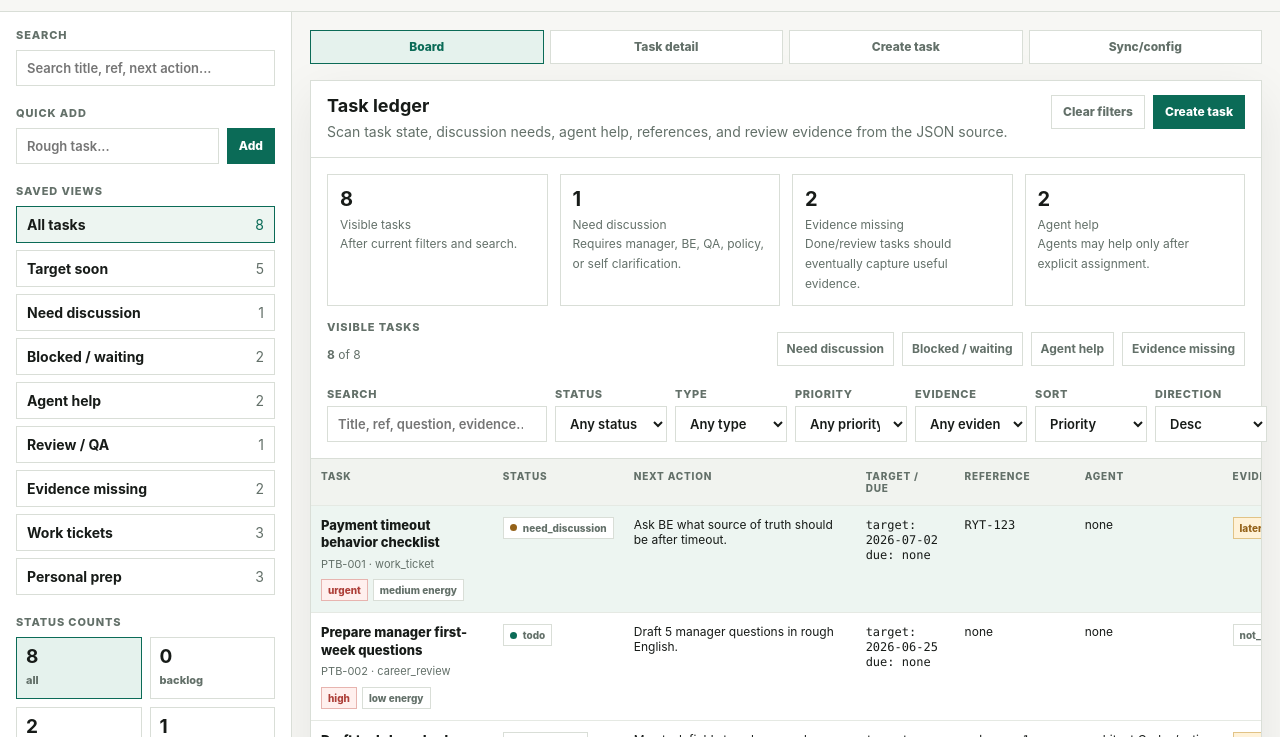
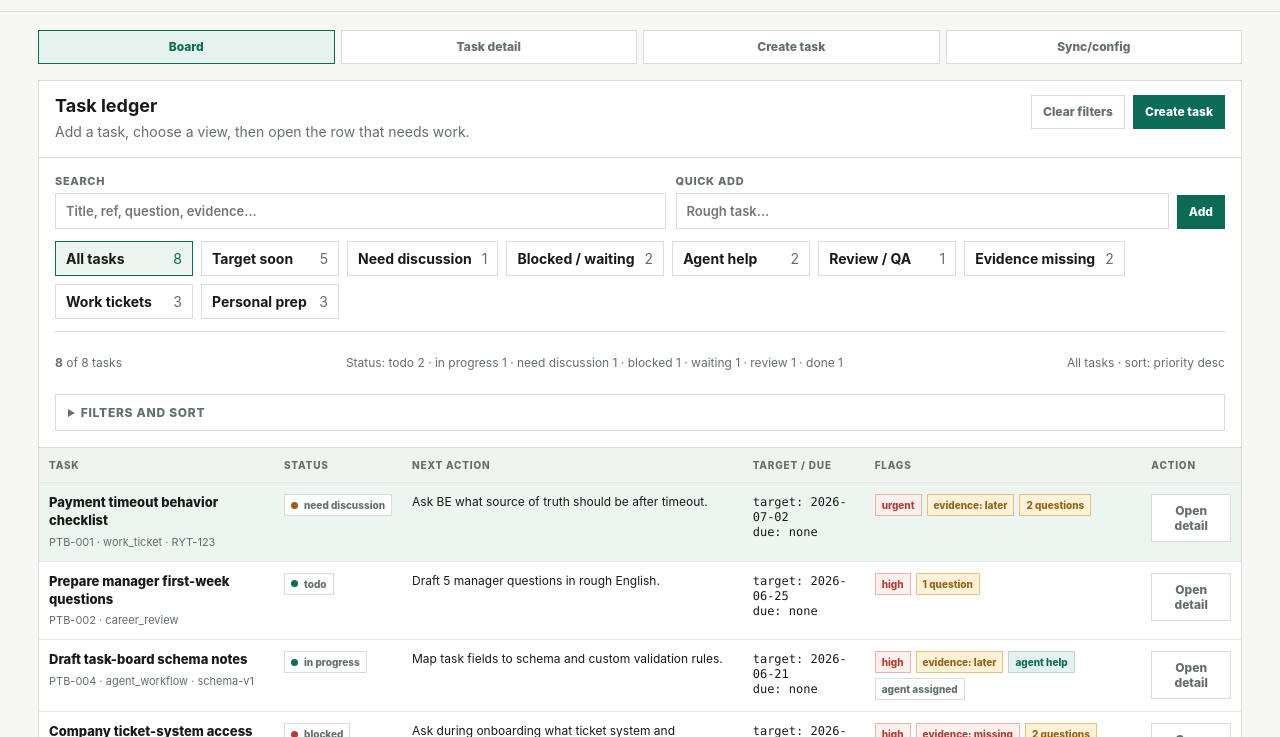
Before and after one commit to desmond9986/Personal-Task-Board, a website: page index.html in a window 1280 px wide. Shown: the part 63-800 px from the top of the page. Drawn offline with Linux system fonts and the light colour scheme.

Commit message:
Simplify task board dashboard UX

```diff
--- a/app.js
+++ b/app.js
@@ -208,6 +208,11 @@
       .join(", ");
   }
 
+  function primaryRefText(task) {
+    const ref = (task.externalRefs || []).find((item) => item.id || item.label || item.url);
+    return ref ? ref.id || ref.label || ref.url : "";
+  }
+
   function taskAgentsText(task) {
     return (task.agents || [])
       .map((agent) => `${agent.role}:${agent.name}${agent.status ? `/${agent.status}` : ""}`)
@@ -363,24 +368,41 @@
 
   function renderSidebar() {
     const tasks = getTasks();
-    $("#quickFilters").innerHTML = config.views
+    const quickFilters = $("#quickFilters");
+    if (quickFilters) {
+      quickFilters.innerHTML = config.views
         .map((view) => {
           const count = tasks.filter((task) => taskMatchesView(task, view.id)).length;
           return `<button class="view-button ${state.quick === view.id ? "active" : ""}" type="button" data-quick="${escapeHtml(view.id)}"><strong>${escapeHtml(view.label)}</strong><span>${count}</span></button>`;
         })
         .join("");
+    }
 
-    $("#inlineQuickFilters").innerHTML = config.views
+    const inlineQuickFilters = $("#inlineQuickFilters");
+    if (inlineQuickFilters) {
+      inlineQuickFilters.innerHTML = config.views
         .filter((view) => ["need-discussion", "blocked-waiting", "agent-help", "evidence-missing"].includes(view.id))
         .map((view) => `<button class="pill ${state.quick === view.id ? "active" : ""}" type="button" data-quick="${escapeHtml(view.id)}">${escapeHtml(view.label)}</button>`)
         .join("");
+    }
 
     const statusCounts = Object.fromEntries(config.options.statuses.map((status) => [status, 0]));
     tasks.forEach((task) => {
       statusCounts[task.status] = (statusCounts[task.status] || 0) + 1;
     });
 
-    $("#statusCounts").innerHTML = [
+    const statusSummary = $("#statusSummary");
+    if (statusSummary) {
+      const nonZeroCounts = config.options.statuses
+        .map((status) => [statusLabel(status), statusCounts[status] || 0])
+        .filter(([, count]) => count > 0)
+        .map(([label, count]) => `${label} ${count}`);
+      statusSummary.textContent = nonZeroCounts.length ? `Status: ${nonZeroCounts.join(" · ")}` : "Status: no tasks";
+    }
+
+    const statusCountsPanel = $("#statusCounts");
+    if (statusCountsPanel) {
+      statusCountsPanel.innerHTML = [
         ["all", tasks.length],
         ...config.options.statuses.map((status) => [status, statusCounts[status] || 0])
       ]
@@ -389,6 +411,7 @@
           return `<button class="state-card ${active ? "active" : ""}" type="button" data-status-count="${escapeHtml(status)}"><strong>${count}</strong><span>${escapeHtml(statusLabel(status))}</span></button>`;
         })
         .join("");
+    }
 
     const view = config.views.find((item) => item.id === state.quick);
     const filterParts = [view?.label || "All tasks"];
@@ -397,16 +420,19 @@
     });
     if (state.query) filterParts.push(`search: "${state.query}"`);
     filterParts.push(`sort: ${state.sortBy} ${state.sortDirection}`);
-    $("#filterSummary").textContent = filterParts.join(" · ");
+    const filterSummary = $("#filterSummary");
+    if (filterSummary) filterSummary.textContent = filterParts.join(" · ");
   }
 
   function renderSummary(filtered) {
+    const summaryCards = $("#summaryCards");
+    if (!summaryCards) return;
     const tasks = getTasks();
     const needDiscussion = tasks.filter((task) => task.status === "need_discussion").length;
     const missingEvidence = tasks.filter((task) => task.evidence?.state === "missing").length;
     const agentHelp = tasks.filter((task) => task.agentHelp?.wanted).length;
 
-    $("#summaryCards").innerHTML = [
+    summaryCards.innerHTML = [
       ["Visible tasks", filtered.length, "After current filters and search."],
       ["Need discussion", needDiscussion, "Requires manager, BE, QA, policy, or self clarification."],
       ["Evidence missing", missingEvidence, "Done/review tasks should eventually capture useful evidence."],
@@ -416,17 +442,19 @@
       .join("");
   }
 
-  function refsHtml(refs = []) {
-    if (!refs.length) return "none";
-    return refs
-      .map((ref) => {
-        const label = escapeHtml(ref.id || ref.label || ref.url || "ref");
-        if (ref.url && /^https?:\/\//.test(ref.url)) {
-          return `<a class="mono" href="${escapeHtml(ref.url)}" target="_blank" rel="noreferrer">${label}</a>`;
-        }
-        return `<span class="mono">${label}</span>`;
-      })
-      .join("<br />");
+  function flagsHtml(task) {
+    const agents = taskAgentsText(task);
+    const questionCount = task.questions?.length || 0;
+    const evidenceState = task.evidence?.state || "missing";
+    return [
+      ["urgent", "high"].includes(task.priority) ? `<span class="chip ${chipClass(task.priority)}">${escapeHtml(task.priority)}</span>` : "",
+      ["missing", "later"].includes(evidenceState) ? `<span class="chip ${chipClass(evidenceState)}">evidence: ${escapeHtml(evidenceState)}</span>` : "",
+      task.agentHelp?.wanted ? '<span class="chip good">agent help</span>' : "",
+      agents ? `<span class="chip" title="${escapeHtml(agents)}">agent assigned</span>` : "",
+      questionCount ? `<span class="chip warn">${questionCount} question${questionCount === 1 ? "" : "s"}</span>` : ""
+    ]
+      .filter(Boolean)
+      .join("") || '<span class="empty-flags">none</span>';
   }
 
   function renderTable(filtered) {
@@ -437,24 +465,17 @@
     $("#taskRows").innerHTML = filtered
       .map((task) => {
         const selected = task.id === state.selectedId ? "selected" : "";
-        const agents = task.agents?.length ? taskAgentsText(task) : "none";
+        const primaryRef = primaryRefText(task);
         return `
           <tr class="${selected}" data-task-row="${escapeHtml(task.id)}">
             <td>
               <p class="task-title">${escapeHtml(task.title)}</p>
-              <div class="task-sub">${escapeHtml(task.id)} · ${escapeHtml(task.type)}</div>
-              <div class="chips">
-                <span class="chip ${chipClass(task.priority)}">${escapeHtml(task.priority)}</span>
-                <span class="chip">${escapeHtml(task.energy)} energy</span>
-                ${task.agentHelp?.wanted ? '<span class="chip good">agent help</span>' : ""}
-              </div>
+              <div class="task-sub">${escapeHtml(task.id)} · ${escapeHtml(task.type)}${primaryRef ? ` · ${escapeHtml(primaryRef)}` : ""}</div>
             </td>
-            <td><span class="status"><span class="dot ${escapeHtml(task.status)}"></span>${escapeHtml(task.status)}</span></td>
+            <td><span class="status"><span class="dot ${escapeHtml(task.status)}"></span>${escapeHtml(statusLabel(task.status))}</span></td>
             <td>${escapeHtml(nextActionLabel(task))}</td>
             <td><span class="mono">${escapeHtml(targetDueLabel(task)).replaceAll("\n", "<br />")}</span></td>
-            <td>${refsHtml(task.externalRefs)}</td>
-            <td>${escapeHtml(agents)}</td>
-            <td><span class="chip ${chipClass(task.evidence?.state)}">${escapeHtml(task.evidence?.state || "missing")}</span></td>
+            <td><div class="chips compact">${flagsHtml(task)}</div></td>
             <td><button class="btn" type="button" data-open-detail="${escapeHtml(task.id)}">Open detail</button></td>
           </tr>
         `;
@@ -466,23 +487,20 @@
   function renderMobileCards(filtered) {
     $("#mobileTaskCards").innerHTML = filtered
       .map((task) => {
-        const agents = task.agents?.length ? taskAgentsText(task) : "none";
+        const primaryRef = primaryRefText(task);
         return `
           <article class="mobile-task-card" data-task-row="${escapeHtml(task.id)}">
             <p class="task-title">${escapeHtml(task.title)}</p>
-            <div class="task-sub">${escapeHtml(task.id)} · ${escapeHtml(task.type)}</div>
+            <div class="task-sub">${escapeHtml(task.id)} · ${escapeHtml(task.type)}${primaryRef ? ` · ${escapeHtml(primaryRef)}` : ""}</div>
             <div class="chips">
-              <span class="status"><span class="dot ${escapeHtml(task.status)}"></span>${escapeHtml(task.status)}</span>
+              <span class="status"><span class="dot ${escapeHtml(task.status)}"></span>${escapeHtml(statusLabel(task.status))}</span>
               <span class="chip ${chipClass(task.priority)}">${escapeHtml(task.priority)}</span>
               <span class="chip ${chipClass(task.evidence?.state)}">${escapeHtml(task.evidence?.state || "missing")}</span>
               ${task.agentHelp?.wanted ? '<span class="chip good">agent help</span>' : ""}
             </div>
             <div class="mobile-task-meta">
               <div><strong>Next:</strong> ${escapeHtml(nextActionLabel(task))}</div>
-              <div><strong>Target:</strong> <span class="mono">${escapeHtml(task.targetDate || "none")}</span></div>
-              <div><strong>Due:</strong> <span class="mono">${escapeHtml(task.dueDate || "none")}</span></div>
-              <div><strong>Ref:</strong> ${escapeHtml(taskRefsText(task) || "none")}</div>
-              <div><strong>Agent:</strong> ${escapeHtml(agents)}</div>
+              <div><strong>Date:</strong> <span class="mono">${escapeHtml(task.targetDate || "none")}</span> target · <span class="mono">${escapeHtml(task.dueDate || "none")}</span> due</div>
             </div>
             <div class="btn-row" style="margin-top: 10px;">
               <button class="btn" type="button" data-open-detail="${escapeHtml(task.id)}">Open detail</button>
--- a/index.html
+++ b/index.html
@@ -26,41 +26,6 @@
     </header>
 
     <div class="app">
-      <aside class="sidebar">
-        <div class="sidebar-block">
-          <p class="section-label">Search</p>
-          <input id="taskSearch" class="input" data-search-input type="search" placeholder="Search title, ref, next action..." />
-        </div>
-
-        <div class="sidebar-block">
-          <p class="section-label">Quick add</p>
-          <div class="quick-add">
-            <input id="quickAddInput" class="input" type="text" placeholder="Rough task..." />
-            <button class="btn primary" type="button" data-action="quick-add">Add</button>
-          </div>
-        </div>
-
-        <div class="sidebar-block">
-          <p class="section-label">Saved views</p>
-          <div class="saved-views" id="quickFilters"></div>
-        </div>
-
-        <div class="sidebar-block">
-          <p class="section-label">Status counts</p>
-          <div class="state-grid" id="statusCounts"></div>
-        </div>
-
-        <div class="sidebar-block">
-          <p class="section-label">Current filter</p>
-          <p class="meta-line" id="filterSummary">All tasks</p>
-        </div>
-
-        <div class="sidebar-block">
-          <p class="section-label">Guardrails</p>
-          <p class="meta-line">Agents cannot self-assign. External ticket sync is config-gated and still needs an explicit current-session command.</p>
-        </div>
-      </aside>
-
       <main class="workspace">
         <nav class="tabs" aria-label="Task board sections">
           <button class="tab active" type="button" data-route-button="board">Board</button>
@@ -74,7 +39,7 @@
             <div class="panel-head">
               <div>
                 <h2 class="panel-title">Task ledger</h2>
-                <p class="panel-copy">Scan task state, discussion needs, agent help, references, and review evidence from the JSON source.</p>
+                <p class="panel-copy">Add a task, choose a view, then open the row that needs work.</p>
               </div>
               <div class="btn-row">
                 <button class="btn" type="button" data-action="clear-filters">Clear filters</button>
@@ -83,19 +48,28 @@
             </div>
 
             <div class="panel-body">
-              <div class="summary-grid" id="summaryCards"></div>
-              <div class="filter-row" style="margin-top: 14px;">
-                <div>
-                  <p class="section-label">Visible tasks</p>
-                  <p class="meta-line"><strong id="visibleCount">0</strong> of <span id="totalCount">0</span></p>
-                </div>
-                <div class="btn-row" id="inlineQuickFilters"></div>
-              </div>
-              <div class="filter-grid">
+              <div class="workbar">
                 <label>
                   Search
                   <input id="boardSearch" class="input" data-search-input type="search" placeholder="Title, ref, question, evidence..." />
                 </label>
+                <div class="quick-add-main">
+                  <label>
+                    Quick add
+                    <input id="quickAddInput" class="input" type="text" placeholder="Rough task..." />
+                  </label>
+                  <button class="btn primary" type="button" data-action="quick-add">Add</button>
+                </div>
+              </div>
+              <div class="view-strip" id="quickFilters"></div>
+              <div class="board-meta-row">
+                <p class="meta-line"><strong id="visibleCount">0</strong> of <span id="totalCount">0</span> tasks</p>
+                <p class="meta-line" id="statusSummary">No status counts yet</p>
+                <p class="meta-line" id="filterSummary">All tasks</p>
+              </div>
+              <details class="advanced-filters">
+                <summary>Filters and sort</summary>
+                <div class="filter-grid">
                   <label>
                     Status
                     <select class="select" id="statusFilter"></select>
@@ -131,6 +105,7 @@
                     </select>
                   </label>
                 </div>
+              </details>
             </div>
 
             <div class="table-wrap">
@@ -141,9 +116,7 @@
                     <th>Status</th>
                     <th>Next action</th>
                     <th>Target / due</th>
-                    <th>Reference</th>
-                    <th>Agent</th>
-                    <th>Evidence</th>
+                    <th>Flags</th>
                     <th>Action</th>
                   </tr>
                 </thead>
--- a/style.css
+++ b/style.css
@@ -15,7 +15,7 @@
   --red-soft: #fff0ee;
   --blue: #315f87;
   --blue-soft: #e9f1f8;
-  --shadow: 0 16px 48px rgba(23, 27, 24, 0.08);
+  --shadow: none;
 }
 
 * {
@@ -107,23 +107,13 @@ select {
 }
 
 .app {
-  display: grid;
-  grid-template-columns: 292px minmax(0, 1fr);
   min-height: calc(100vh - 62px);
 }
 
-.sidebar {
-  position: sticky;
-  top: 62px;
-  height: calc(100vh - 62px);
-  overflow: auto;
-  border-right: 1px solid var(--line);
-  background: var(--surface);
-  padding: 16px;
-}
-
 .workspace {
+  width: min(1240px, 100%);
   min-width: 0;
+  margin: 0 auto;
   padding: 18px;
 }
 
@@ -198,6 +188,20 @@ select {
 
 .panel-body {
   padding: 16px;
+}
+
+.workbar {
+  display: grid;
+  grid-template-columns: minmax(260px, 1fr) minmax(260px, 0.9fr);
+  gap: 10px;
+  align-items: end;
+}
+
+.quick-add-main {
+  display: grid;
+  grid-template-columns: minmax(0, 1fr) auto;
+  gap: 8px;
+  align-items: end;
 }
 
 .form-banner {
@@ -289,9 +293,9 @@ select {
 
 .filter-grid {
   display: grid;
-  grid-template-columns: minmax(220px, 1.4fr) repeat(6, minmax(112px, 1fr));
+  grid-template-columns: repeat(6, minmax(112px, 1fr));
   gap: 8px;
-  margin-top: 10px;
+  margin: 0;
 }
 
 .pill {
@@ -336,10 +340,10 @@ select {
   display: flex;
   justify-content: space-between;
   gap: 10px;
-  width: 100%;
+  min-width: 138px;
   border: 1px solid var(--line);
   background: #fff;
-  padding: 9px 10px;
+  padding: 8px 10px;
   color: var(--muted);
   text-align: left;
 }
@@ -367,6 +371,46 @@ select {
   min-width: 0;
 }
 
+.view-strip {
+  display: flex;
+  flex-wrap: wrap;
+  gap: 8px;
+  margin-top: 12px;
+}
+
+.board-meta-row {
+  display: flex;
+  flex-wrap: wrap;
+  gap: 10px;
+  justify-content: space-between;
+  border-top: 1px solid var(--line);
+  margin-top: 12px;
+  padding-top: 10px;
+}
+
+.advanced-filters {
+  border: 1px solid var(--line);
+  background: #fff;
+  margin-top: 10px;
+}
+
+.advanced-filters summary {
+  padding: 10px 12px;
+  color: var(--muted);
+  font-size: 12px;
+  font-weight: 850;
+  letter-spacing: 0.06em;
+  text-transform: uppercase;
+}
+
+.advanced-filters[open] summary {
+  border-bottom: 1px solid var(--line);
+}
+
+.advanced-filters .filter-grid {
+  padding: 12px;
+}
+
 .table-wrap {
   overflow: auto;
   border-top: 1px solid var(--line);
@@ -378,7 +422,7 @@ select {
 
 table {
   width: 100%;
-  min-width: 1080px;
+  min-width: 900px;
   border-collapse: collapse;
 }
 
@@ -449,6 +493,21 @@ tr[data-task-row].selected {
   font-size: 10px;
   font-weight: 800;
   white-space: nowrap;
+}
+
+.chips.compact {
+  margin-top: 0;
+}
+
+.chips.compact .chip {
+  max-width: 150px;
+  overflow: hidden;
+  text-overflow: ellipsis;
+}
+
+.empty-flags {
+  color: var(--muted);
+  font-size: 12px;
 }
 
 .chip.good {
@@ -717,18 +776,11 @@ label {
 }
 
 @media (max-width: 1180px) {
-  .app,
   .detail-main {
     grid-template-columns: 1fr;
   }
 
-  .sidebar {
-    position: static;
-    height: auto;
-    border-right: 0;
-    border-bottom: 1px solid var(--line);
-  }
-
+  .workbar,
   .filter-grid,
   .summary-grid,
   .detail-grid,
@@ -738,19 +790,6 @@ label {
 }
 
 @media (max-width: 720px) {
-  .app {
-    display: flex;
-    flex-direction: column;
-  }
-
-  .workspace {
-    order: 1;
-  }
-
-  .sidebar {
-    order: 2;
-  }
-
   .topbar {
     grid-template-columns: 1fr;
     padding: 12px;
@@ -764,6 +803,7 @@ label {
     padding: 12px;
   }
 
+  .quick-add-main,
   .tabs,
   .filter-grid,
   .summary-grid,
@@ -777,6 +817,10 @@ label {
 
   .filter-row {
     align-items: stretch;
+  }
+
+  .view-button {
+    width: 100%;
   }
 
   .btn,
```
Also changed, not shown: planning/task-board-context.md (+23 -0 lines). Lines whose indentation alone changed are shown as unchanged.
